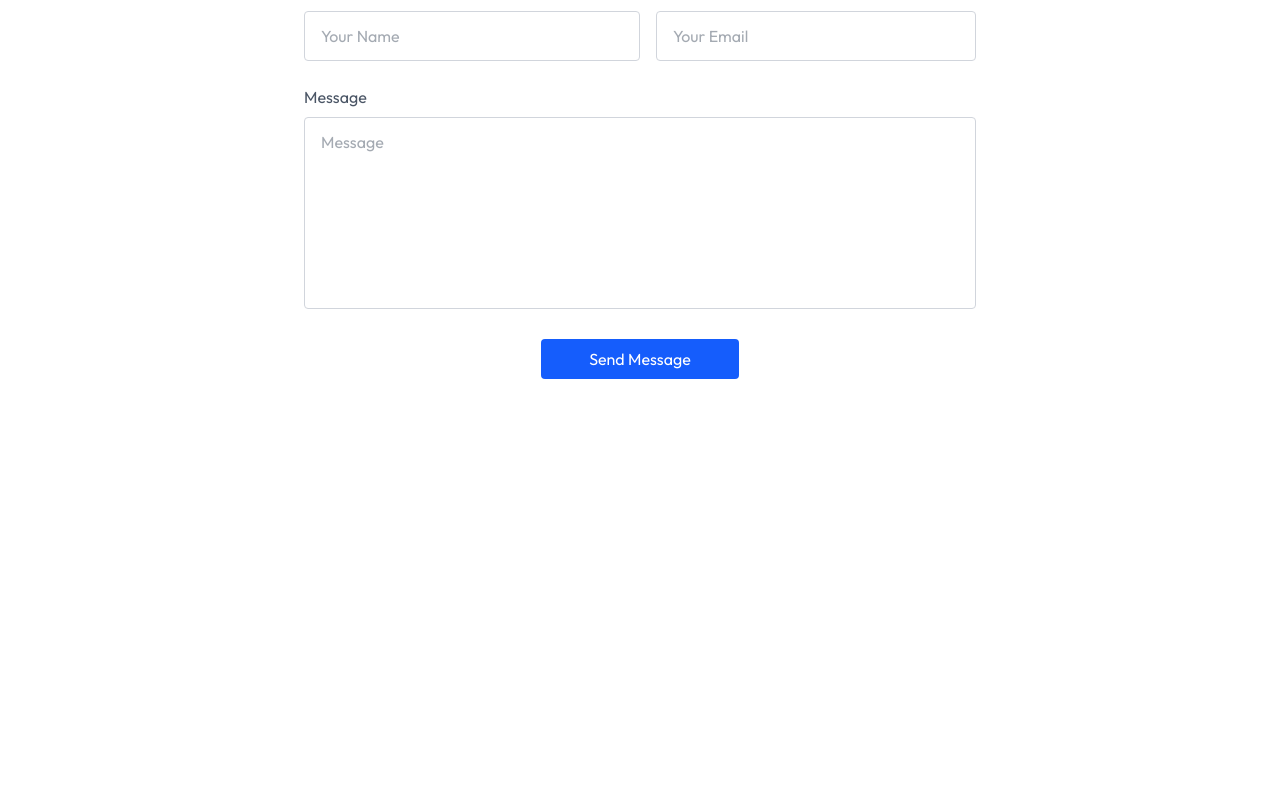
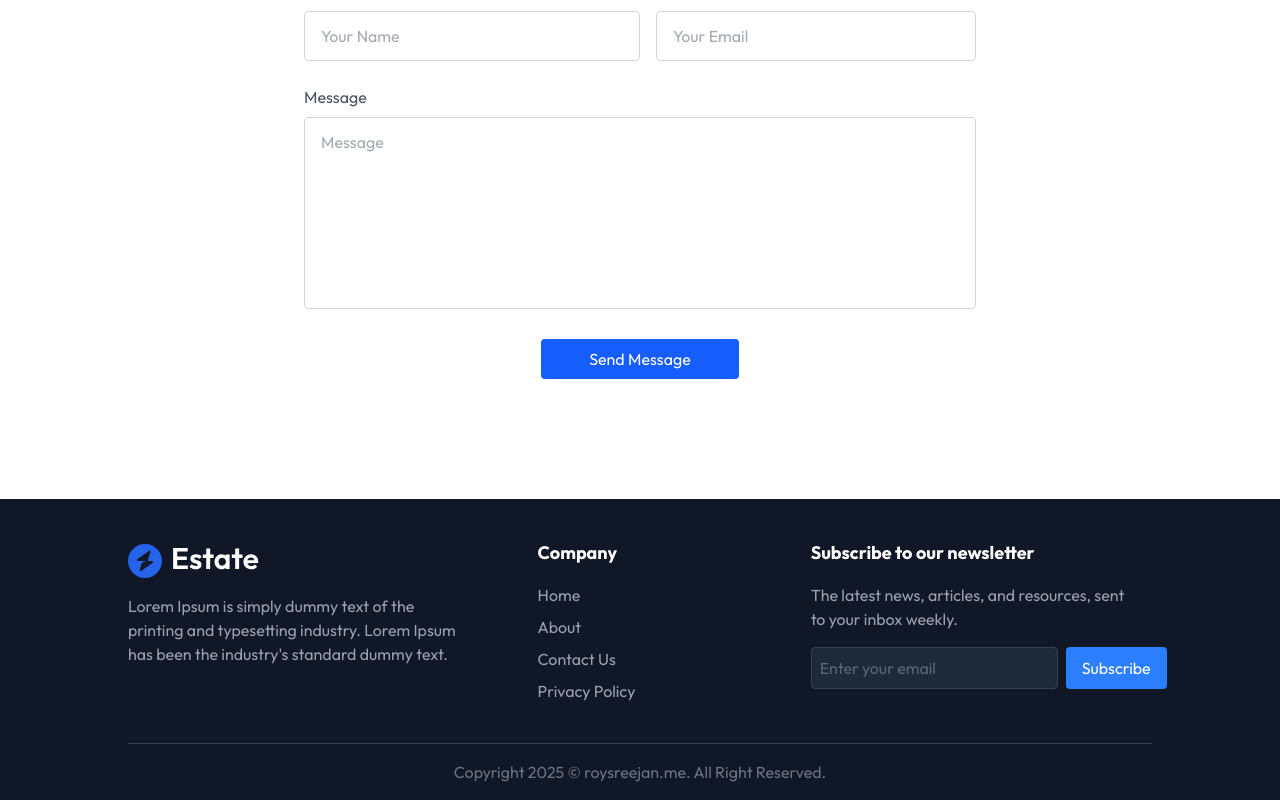
Before and after one commit to roysreejan/ESTATE, a React (Vite) app: page / in a window 1280 px wide. Shown: the part 3799-4599 px from the top of the page. Before the commit the page ends 4298 px from the top, so only its background shows below. Built offline with nearby package versions, Linux system fonts and the light colour scheme.

Commit message:
Footer Section added, motion added, readme file added

```diff
--- a/package.json
+++ b/package.json
@@ -11,6 +11,7 @@
   },
   "dependencies": {
     "@tailwindcss/vite": "^4.1.3",
+    "framer-motion": "^12.6.3",
     "react": "^19.0.0",
     "react-dom": "^19.0.0",
     "react-toastify": "^11.0.5",
--- a/src/App.jsx
+++ b/src/App.jsx
@@ -4,8 +4,9 @@
 import Projects from "./components/Projects";
 import Testimonials from "./components/Testimonials";
 import Contact from "./components/Contact";
-import { ToastContainer } from 'react-toastify';
-import 'react-toastify/dist/ReactToastify.css';
+import { ToastContainer } from "react-toastify";
+import "react-toastify/dist/ReactToastify.css";
+import Footer from "./components/Footer";
 
 const App = () => {
   return (
@@ -16,6 +17,7 @@
       <Projects />
       <Testimonials />
       <Contact />
+      <Footer />
     </div>
   );
 };
--- a/src/components/About.jsx
+++ b/src/components/About.jsx
@@ -1,9 +1,14 @@
 import React from "react";
 import { assets } from "../assets/assets";
+import { motion } from "framer-motion";
 
 const About = () => {
   return (
-    <div
+    <motion.div
+      initial={{ opacity: 0, x: 200 }}
+      transition={{ duration: 1 }}
+      whileInView={{ opacity: 1, x: 0 }}
+      viewport={{ once: true }}
       className="flex flex-col items-center justify-center container mx-auto p-14 md:px-20 lg:px-32 w-full overflow-hidden"
       id="About"
     >
@@ -52,7 +57,7 @@
           </button>
         </div>
       </div>
-    </div>
+    </motion.div>
   );
 };
 
--- a/src/components/Contact.jsx
+++ b/src/components/Contact.jsx
@@ -1,5 +1,6 @@
 import React from "react";
 import { toast } from "react-toastify";
+import { motion } from "framer-motion";
 
 const Contact = () => {
   const [result, setResult] = React.useState("");
@@ -30,7 +31,11 @@
   };
 
   return (
-    <div
+    <motion.div
+      initial={{ opacity: 0, x: -200 }}
+      transition={{ duration: 1 }}
+      whileInView={{ opacity: 1, x: 0 }}
+      viewport={{ once: true }}
       className="text-center p-6 py-20 lg:px-32 w-full overflow-hidden"
       id="Contact"
     >
@@ -82,7 +87,7 @@
           {result ? result : "Send Message"}
         </button>
       </form>
-    </div>
+    </motion.div>
   );
 };
 
--- /dev/null
+++ b/src/components/Footer.jsx
@@ -0,0 +1,61 @@
+import React from "react";
+import { assets } from "./../assets/assets";
+
+const Footer = () => {
+  return (
+    <div
+      className="pt-10 px-4 md:px-20 lg:px-32 bg-gray-900 w-full overflow-hidden"
+      id="Footer"
+    >
+      <div className="container mx-auto flex flex-col md:flex-row justify-between items-start">
+        <div className="w-full md:w-1/3 mb-8 md:mb-0">
+          <img src={assets.logo_dark} alt="" />
+          <p className="text-gray-400 mt-4">
+            Lorem Ipsum is simply dummy text of the printing and typesetting
+            industry. Lorem Ipsum has been the industry's standard dummy text.
+          </p>
+        </div>
+        <div className="w-full md:w-1/5 mb-8 md:mb-0">
+          <h3 className="text-white text-lg font-bold mb-4">Company</h3>
+          <ul className="flex flex-col gap-2 text-gray-400">
+            <a href="#Header" className="hover:text-white">
+              Home
+            </a>
+            <a href="#About" className="hover:text-white">
+              About
+            </a>
+            <a href="#Contact" className="hover:text-white">
+              Contact Us
+            </a>
+            <a href="#" className="hover:text-white">
+              Privacy Policy
+            </a>
+          </ul>
+        </div>
+        <div className="w-full md:w-1/3">
+          <h3 className="text-white text-lg font-bold mb-4">
+            Subscribe to our newsletter
+          </h3>
+          <p className="text-gray-400 mb-4 max-w-80">
+            The latest news, articles, and resources, sent to your inbox weekly.
+          </p>
+          <div className="flex gap-2">
+            <input
+              type="email"
+              placeholder="Enter your email"
+              className="p-2 rounded bg-gray-800 text-gray-400 border border-gray-700 focus:outline-none w-full md:w-auto"
+            />
+            <button className="py-2 px-4 rounded bg-blue-500 text-white hover:bg-blue-800">
+              Subscribe
+            </button>
+          </div>
+        </div>
+      </div>
+      <div className="border-t border-gray-700 py-4 mt-10 text-center text-gray-500">
+        Copyright 2025 © roysreejan.me. All Right Reserved.
+      </div>
+    </div>
+  );
+};
+
+export default Footer;
--- a/src/components/Header.jsx
+++ b/src/components/Header.jsx
@@ -1,5 +1,6 @@
 import React from "react";
 import Navbar from "./Navbar";
+import { motion } from "framer-motion";
 
 const Header = () => {
   return (
@@ -9,19 +10,31 @@
       id="Header"
     >
       <Navbar />
-      <div className="container text-center mx-auto py-4 px-6 md:px-20 lg:px-32 text-white">
+      <motion.div
+        initial={{ opacity: 0, y: 100 }}
+        transition={{ duration: 1.5 }}
+        whileInView={{ opacity: 1, y: 0 }}
+        viewport={{ once: true }}
+        className="container text-center mx-auto py-4 px-6 md:px-20 lg:px-32 text-white"
+      >
         <h2 className="text-5xl sm:text-6xl md:text-[82px] inline-block max-w-3xl font-semibold pt-20">
           Explore homes that fit your dreams
         </h2>
         <div className="space-x-6 mt-16">
-          <a href="#Projects" className="border border-white px-8 py-3 rounded hover:bg-gray-600">
+          <a
+            href="#Projects"
+            className="border border-white px-8 py-3 rounded hover:bg-gray-600"
+          >
             Projects
           </a>
-          <a href="#Contact" className="bg-blue-500 px-8 py-3 rounded hover:bg-blue-600">
+          <a
+            href="#Contact"
+            className="bg-blue-500 px-8 py-3 rounded hover:bg-blue-600"
+          >
             Contact Us
           </a>
         </div>
-      </div>
+      </motion.div>
     </div>
   );
 };
--- a/src/components/Projects.jsx
+++ b/src/components/Projects.jsx
@@ -1,5 +1,6 @@
 import React, { useEffect, useState } from "react";
 import { assets, projectsData } from "../assets/assets";
+import { motion } from "framer-motion";
 
 const Projects = () => {
   const [currentIndex, setCurrentIndex] = useState(0);
@@ -29,7 +30,11 @@
   };
 
   return (
-    <div
+    <motion.div
+      initial={{ opacity: 0, x: -200 }}
+      transition={{ duration: 1 }}
+      whileInView={{ opacity: 1, x: 0 }}
+      viewport={{ once: true }}
       className="container mx-auto py-4 pt-20 px-6 md:px-20 lg:px-32 my-20 w-full overflow-hidden"
       id="Projects"
     >
@@ -82,7 +87,8 @@
                     {project.title}
                   </h2>
                   <p className="text-gray-500 text-sm">
-                    {project.price} <span className="px-1">|</span> {project.location}
+                    {project.price} <span className="px-1">|</span>{" "}
+                    {project.location}
                   </p>
                 </div>
               </div>
@@ -90,7 +96,7 @@
           ))}
         </div>
       </div>
-    </div>
+    </motion.div>
   );
 };
 
--- a/src/components/Testimonials.jsx
+++ b/src/components/Testimonials.jsx
@@ -1,9 +1,14 @@
 import React from "react";
 import { assets, testimonialsData } from "../assets/assets";
+import { motion } from "framer-motion";
 
 const Testimonials = () => {
   return (
-    <div
+    <motion.div
+      initial={{ opacity: 0, x: 200 }}
+      transition={{ duration: 1 }}
+      whileInView={{ opacity: 1, x: 0 }}
+      viewport={{ once: true }}
       className="container mx-auto py-10 lg:px-32 w-full overflow-hidden"
       id="Testimonials"
     >
@@ -41,7 +46,7 @@
           </div>
         ))}
       </div>
-    </div>
+    </motion.div>
   );
 };
 
```
Also changed, not shown: 2 other files (tests, documents, lock files or other folders).
